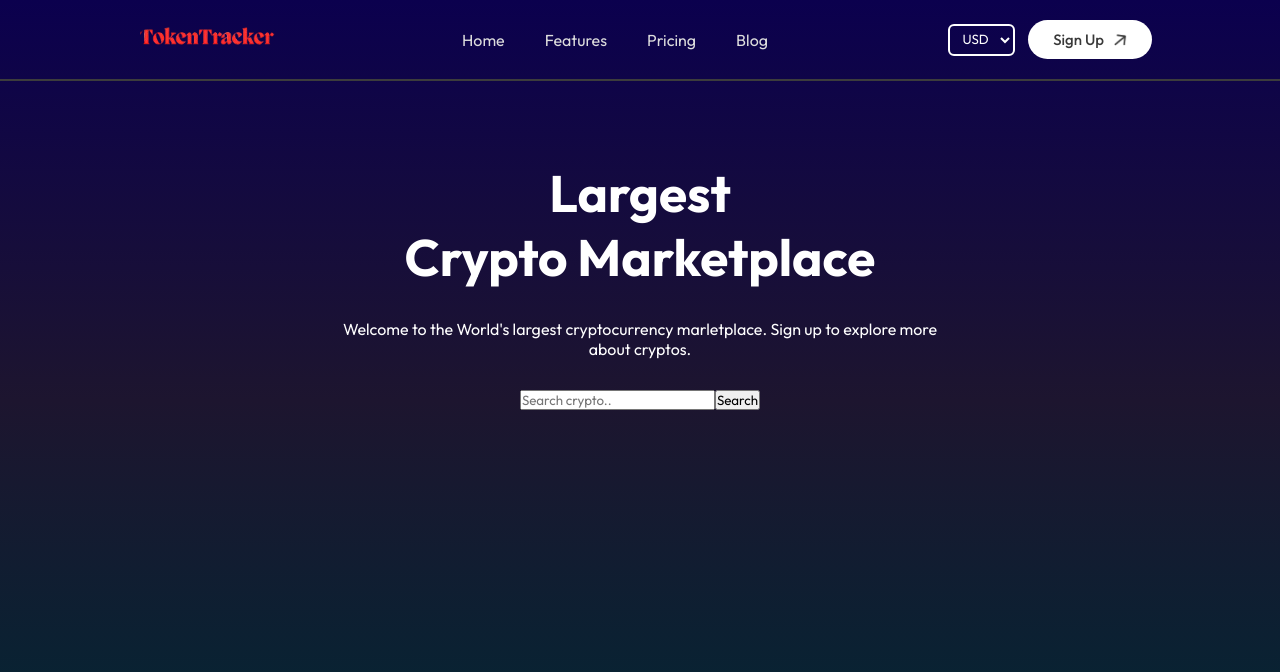
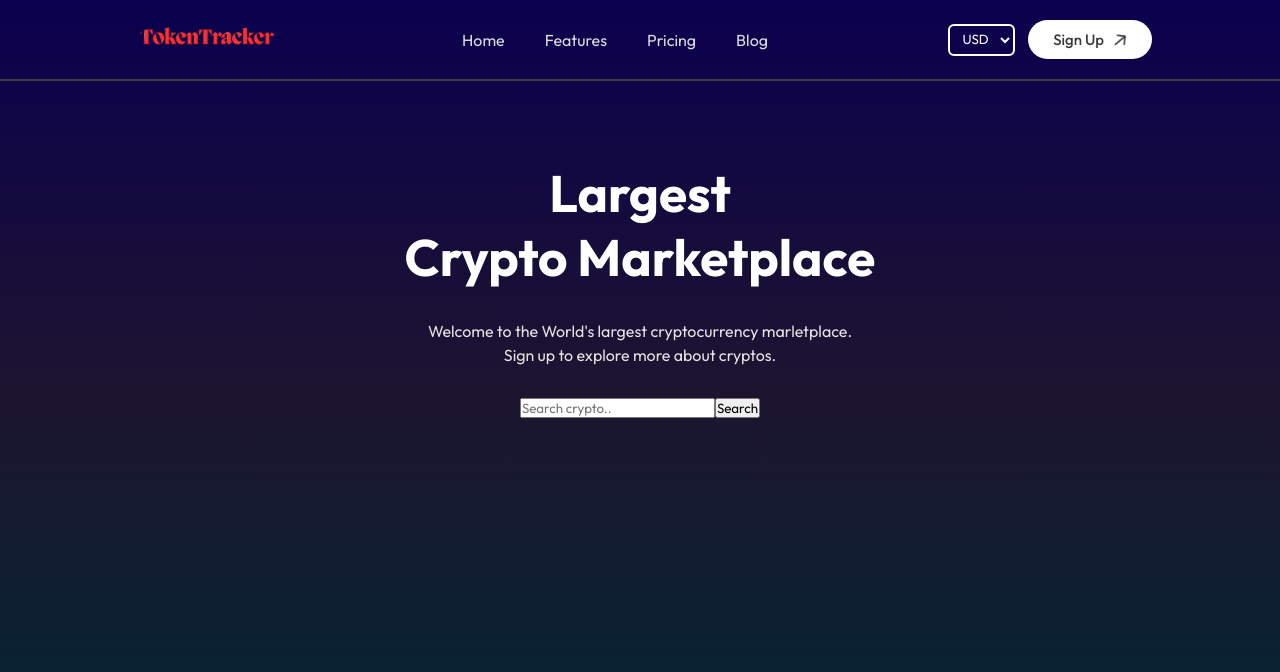
Before and after one commit to Fatumayattani/Token_Tracker, a React (Vite) app: page / in a window 1280 px wide. Shown: the top 672 px of the page. Built offline with nearby package versions, Linux system fonts and the light colour scheme.

Commit message:
save changes

```diff
--- a/src/pages/Home/Home.css
+++ b/src/pages/Home/Home.css
@@ -14,3 +14,8 @@
 .hero h1{
     font-size: max(4vw,36px);
 }
+.hero p{
+    width: 75%;
+    color: #e3e3e3;
+    line-height: 1.5;
+}
```
